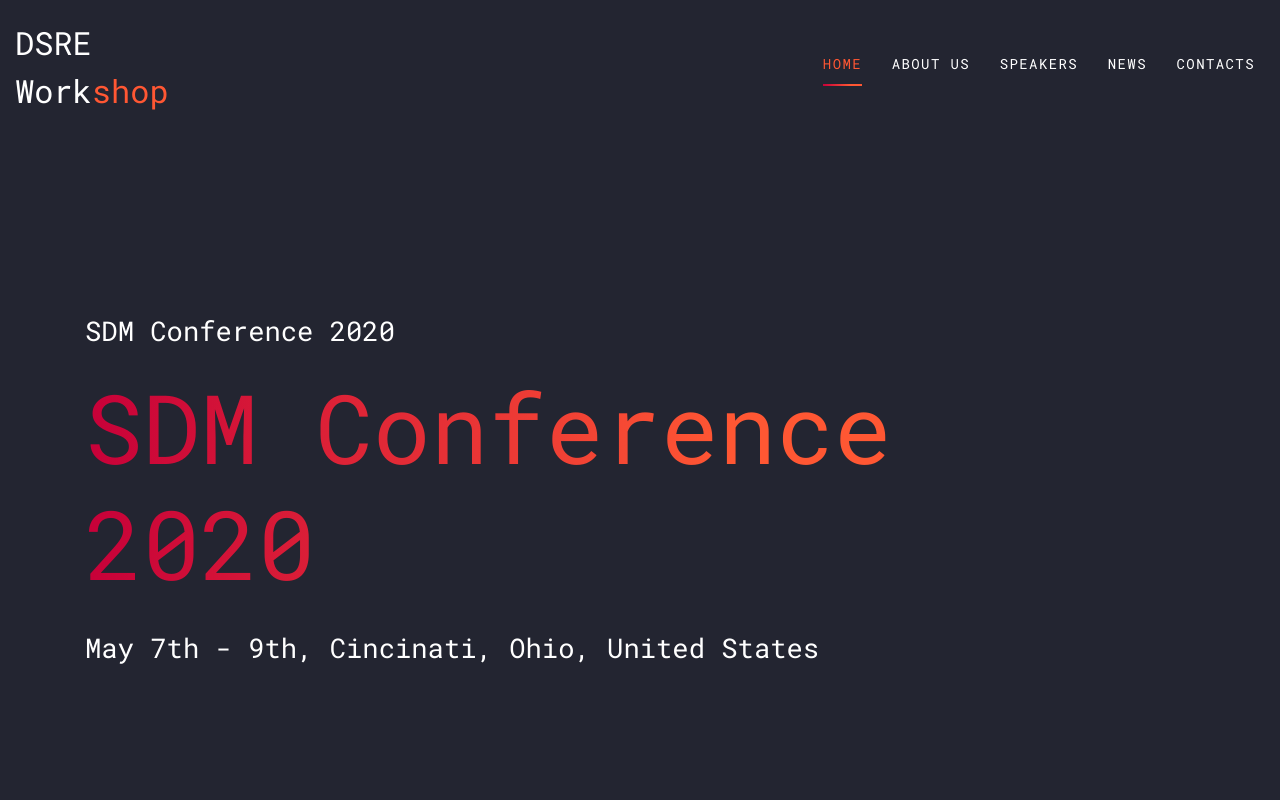
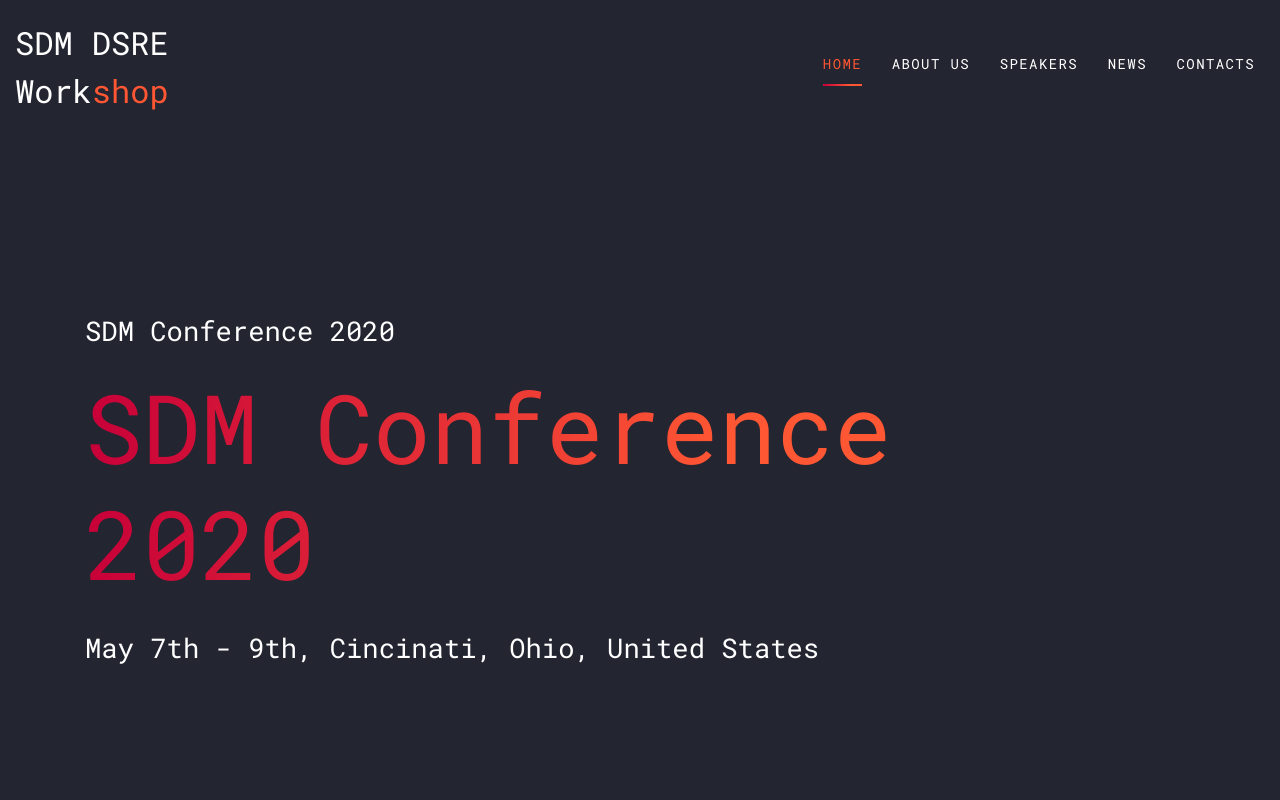
Before and after one commit to sdm-dsre/sdm-dsre.github.io, a plain HTML site: page index.html in a window 1280 px wide. Shown: the top 800 px of the page. Drawn offline with Linux system fonts and the light colour scheme; files whose address does not match are found by name.

Commit message:
updated home

```diff
--- a/index.html
+++ b/index.html
@@ -2,7 +2,7 @@
 <html lang="en">
 
 <head>
-  <title> DSRE Workshop &mdash; Colorlib Website Template</title>
+  <title> SDM DSRE Workshop &mdash; Colorlib Website Template</title>
   <meta charset="utf-8">
   <meta name="viewport" content="width=device-width, initial-scale=1, shrink-to-fit=no">
 
@@ -37,7 +37,7 @@
       <div class="container-fluid">
         <div class="row align-items-center">
           <div class="col-11 col-xl-2">
-            <h1 class="mb-0"><a href="index.html" class="text-white h2 mb-0">DSRE Work<span class="text-primary">shop</span>
+            <h1 class="mb-0"><a href="index.html" class="text-white h2 mb-0">SDM DSRE Work<span class="text-primary">shop</span>
               </a></h1>
           </div>
           <div class="col-12 col-md-10 d-none d-xl-block">
```
